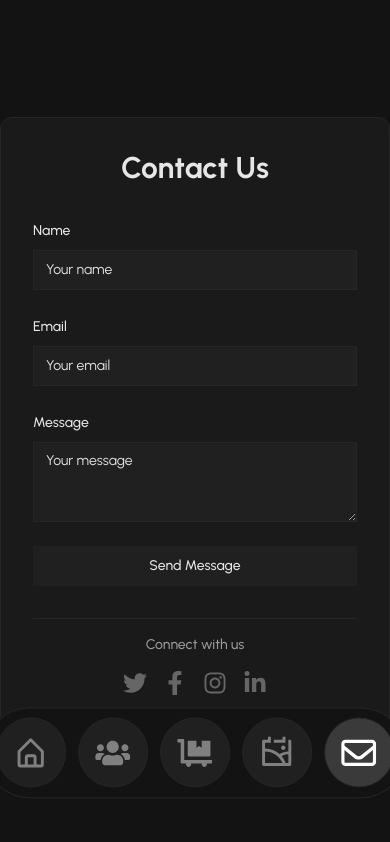
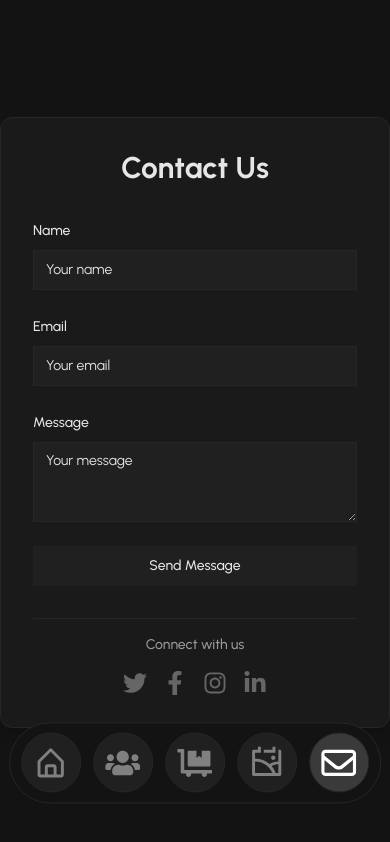
Before and after one commit to Crayonan/Decker-Lighting, a React (Vite) app: page /contact in a window 390 px wide. Built offline with nearby package versions, Linux system fonts and the light colour scheme; no server answers.

Commit message:
made dock on phone smaller

```diff
--- a/src/components/Dock/dock.css
+++ b/src/components/Dock/dock.css
@@ -66,7 +66,7 @@
 
 @media (max-width: 900px) {
   .dock-item {
-    width: 70px;
-    height: 70px;
+    width: 60px;
+    height: 60px;
   }
 }
--- a/src/pages/Shop/Shop.tsx
+++ b/src/pages/Shop/Shop.tsx
@@ -51,7 +51,7 @@ const packages = [
 ];
 
 // Replace with your actual WhatsApp Business number
-const whatsappNumber = "1234567890";
+const whatsappNumber = "4917695449722";
 
 export default function Shop() {
   const [openAccordion, setOpenAccordion] = useState<number | null>(null);
```
